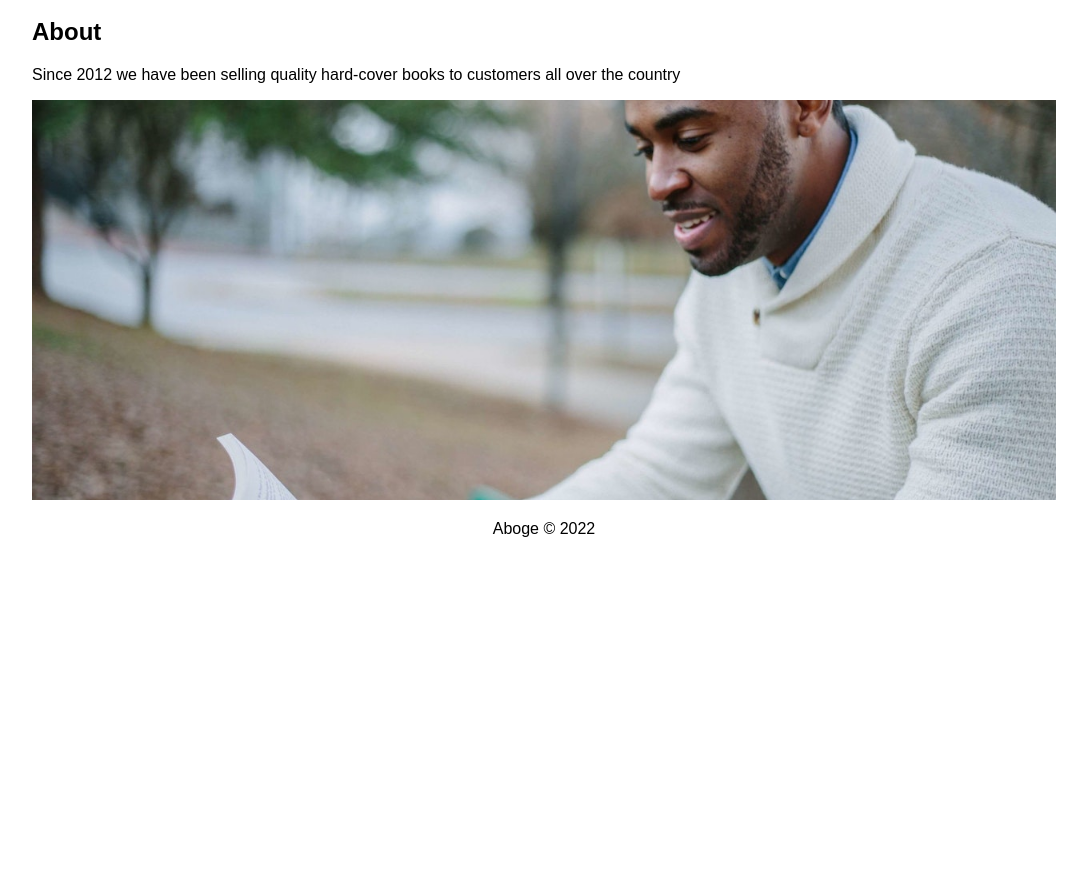
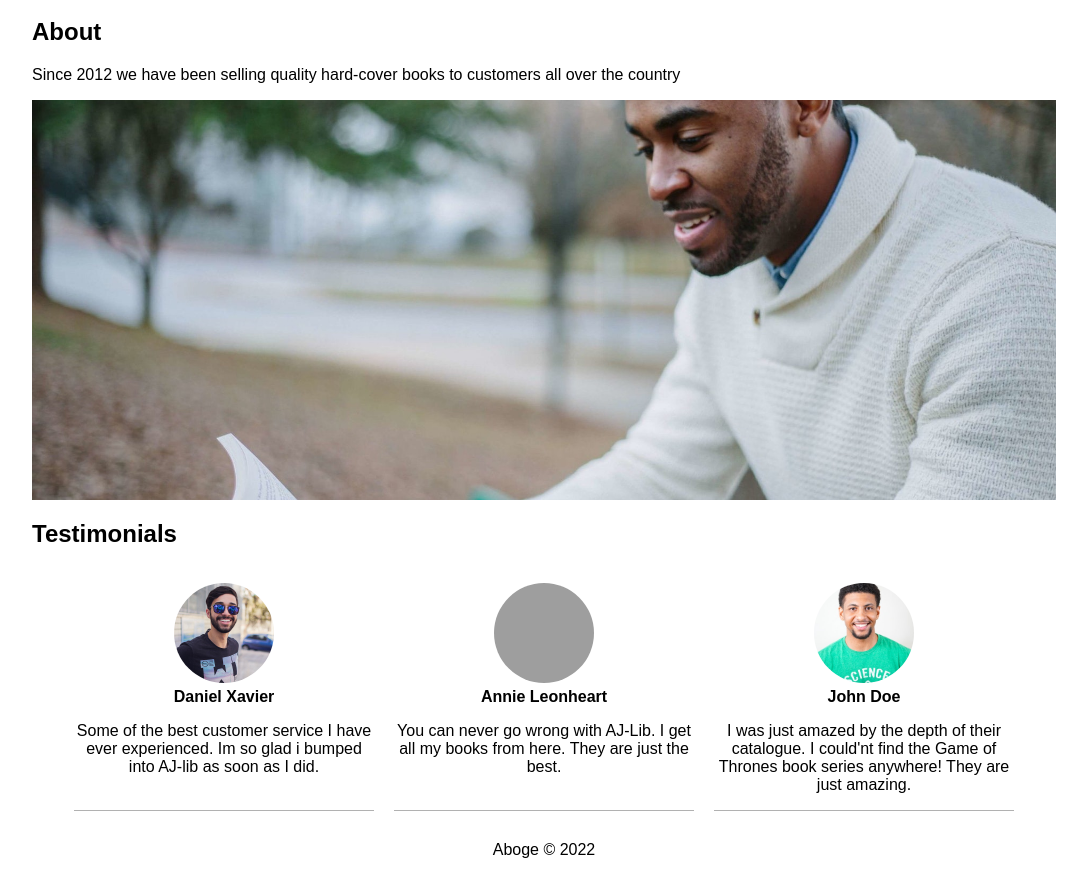
Before and after one commit to AbogeJr/wap-assignment, a plain HTML site: page about.html in a window 1280 px wide. Shown: the part 83-962 px from the top of the page, without its empty margins (96-1183 px from the left). Before the commit the page ends 800 px from the top, so only its background shows below. Drawn offline with Linux system fonts and the light colour scheme; grey boxes are pictures that could not be loaded.

Commit message:
update testimonial

```diff
--- a/about.html
+++ b/about.html
@@ -26,6 +26,47 @@
     <section>
       <div class="reader"></div>
     </section>
+    <section>
+      <h2>Testimonials</h2>
+      <div class="testimonials">
+        <div class="test">
+          <img
+            src="./dani.jpg"
+            alt="Testimonial photo"
+            class="testimonial-pic"
+          />
+          <b>Daniel Xavier</b>
+          <p class="comment">
+            Some of the best customer service I have ever experienced. Im so
+            glad i bumped into AJ-lib as soon as I did.
+          </p>
+        </div>
+        <div class="test">
+          <img
+            src="./smile.jpg"
+            alt="Testimonial photo"
+            class="testimonial-pic"
+          />
+          <b>Annie Leonheart</b>
+          <p class="comment">
+            You can never go wrong with AJ-Lib. I get all my books from here.
+            They are just the best.
+          </p>
+        </div>
+        <div class="test">
+          <img
+            src="./justin.jpg"
+            alt="Testimonial photo"
+            class="testimonial-pic"
+          />
+          <b>John Doe</b>
+          <p class="comment">
+            I was just amazed by the depth of their catalogue. I could'nt find
+            the Game of Thrones book series anywhere! They are just amazing.
+          </p>
+        </div>
+      </div>
+    </section>
     <footer>Aboge &copy; 2022</footer>
   </body>
 </html>
--- a/styles.css
+++ b/styles.css
@@ -1,5 +1,6 @@
 * {
   font-family: sans-serif;
+  box-sizing: border-box;
 }
 
 body {
@@ -60,7 +61,7 @@ section {
 .reader {
   height: 400px;
   margin: auto;
-  background-image: url("./reader.jpg");
+  background-image: url("./reader-2.jpg");
   background-position: center;
   background-size: cover;
   background-repeat: no-repeat;
@@ -141,3 +142,54 @@ form {
   background-color: transparent;
   cursor: pointer;
 }
+
+.searchbox {
+  /* border: 1px solid red; */
+  display: flex;
+  justify-content: center;
+  margin: auto;
+  padding: 10px;
+  width: 50%;
+}
+
+.search-input {
+  padding: 5px;
+  /* border: 1px solid orangered; */
+  margin-right: 5px;
+}
+
+.search-btn {
+  border: 1px solid orangered;
+  background: orangered;
+  /* margin: 5px; */
+  color: white;
+  padding: 10px;
+}
+
+.testimonials {
+  display: flex;
+  /* border-top: 1px solid black; */
+  justify-content: center;
+  padding: 10px;
+  flex-wrap: wrap;
+}
+
+.test {
+  display: flex;
+  width: 300px;
+  flex-direction: column;
+  align-items: center;
+  margin: 0px 10px;
+  border-bottom: 1px solid rgba(100, 100, 100, 0.5);
+}
+
+.testimonial-pic {
+  width: 100px;
+  height: 100px;
+  border-radius: 50%;
+  margin: 5px;
+}
+
+.comment {
+  text-align: center;
+}
```
Also changed, not shown: catalogue.html (+9 -1 lines), index.html (+7 -0 lines), dani.jpg (added), justin.jpg (added), person1.jpg (added), reader-2.jpg (added), 1 other file.
